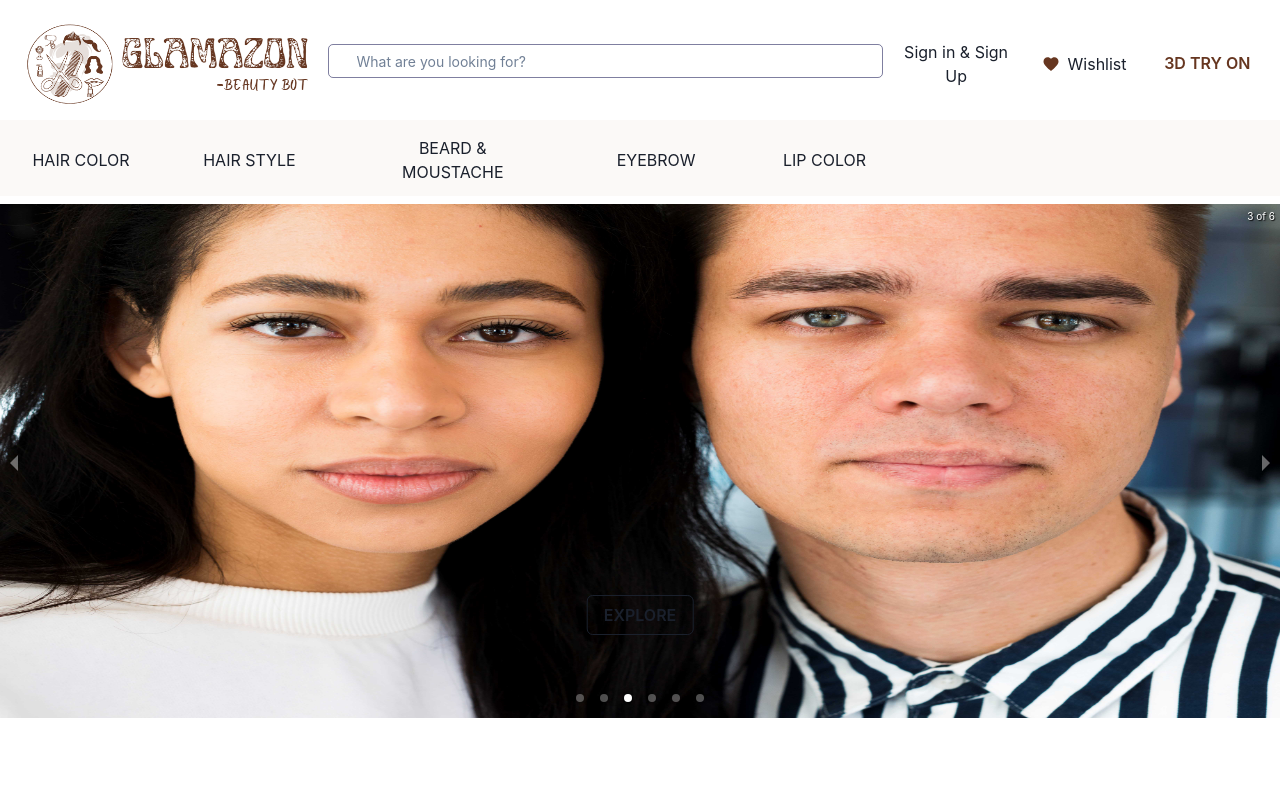
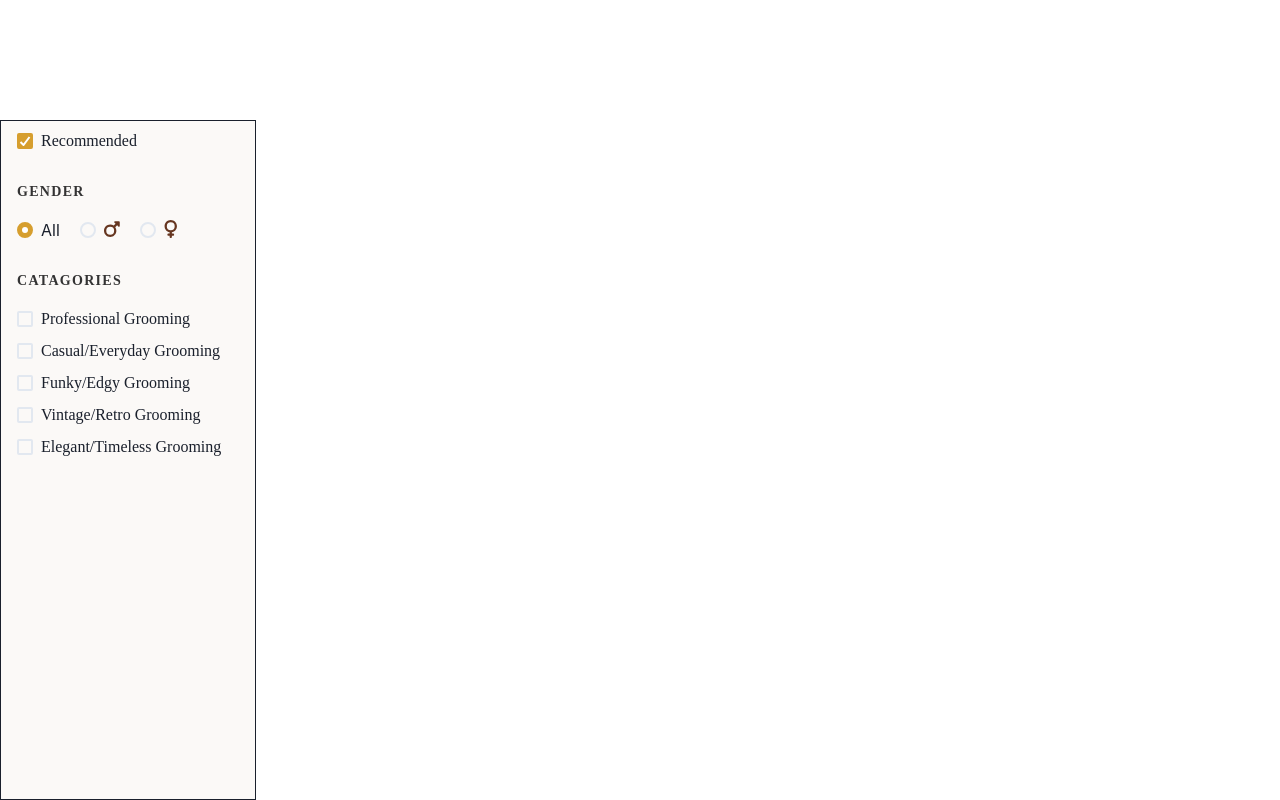
Before and after one commit to GopalaGovindharaju/Glamazon, a React (Create React App) app in the folder frontend/: page /lab in a window 1280 px wide. Built offline with nearby package versions, Linux system fonts and the light colour scheme; grey boxes are pictures that could not be loaded.

Commit message:
lab started

```diff
--- a/frontend/src/App.js
+++ b/frontend/src/App.js
@@ -1,5 +1,6 @@
 import './App.css';
 import Home from './components/Home';
+import Lab from './labcomponents/Lab';
 
 
 
@@ -8,7 +9,7 @@ import Home from './components/Home';
 function App(props) {
   return (
     <div className="App">
-      <Home/>
+      <Lab/>
     </div>
   );
 }
--- /dev/null
+++ b/frontend/src/labcomponents/Filter.js
@@ -0,0 +1,79 @@
+import { Box, Checkbox, Radio, RadioGroup, Stack, Text, VStack, calc} from '@chakra-ui/react'
+import { FontAwesomeIcon } from '@fortawesome/react-fontawesome';
+import { faMars, faVenus } from '@fortawesome/free-solid-svg-icons';
+import React from 'react'
+
+function Filter() {
+
+    const text_css = {
+      fontFamily: "LKFuturaStd-Medium",
+      fontWeight:'bold',
+      letterSpacing: "1.3px",
+      color: "rgb(51, 51, 51)",
+      fontSize: "14px",
+    };
+
+    const [value, setValue] = React.useState('all')
+
+  return (
+    <Box
+      border="solid 1px"
+      position="fixed"
+      left={0}
+      bottom={0}
+      top="15%"
+      right="80%"
+      py={2}
+      px={4}
+      bg='rgb(251, 249, 247)'
+    >
+      <Box display="flex" pb={7}>
+        <Checkbox colorScheme="yellow" defaultChecked fontFamily="LKFuturaStd">
+          Recommended
+        </Checkbox>
+      </Box>
+      <Box pb={7}>
+        <Box display="flex">
+          <Text style={text_css}>GENDER</Text>
+        </Box>
+        <RadioGroup onChange={setValue} value={value}>
+          <Stack direction="row" spacing={5}>
+            <Radio colorScheme="yellow" value="all" fontFamily="LKFuturaStd">
+              All
+            </Radio>
+            <Radio colorScheme="yellow" value="male">
+              <FontAwesomeIcon icon={faMars} fontSize={18} style={{ color: "#663620" }} />
+            </Radio>
+            <Radio colorScheme="yellow" value="female">
+              <FontAwesomeIcon icon={faVenus} fontSize={18} style={{ color: "#663620" }} />
+            </Radio>
+          </Stack>
+        </RadioGroup>
+      </Box>
+      <Box pb={7}>
+        <Box display='flex'>
+        <Text style={text_css}>CATAGORIES</Text>
+        </Box>
+        <VStack alignItems='start'>
+          <Checkbox fontFamily="LKFuturaStd" colorScheme="yellow">
+          Professional Grooming
+          </Checkbox>
+          <Checkbox fontFamily="LKFuturaStd" colorScheme="yellow">
+          Casual/Everyday Grooming
+          </Checkbox>
+          <Checkbox fontFamily="LKFuturaStd" colorScheme="yellow">
+          Funky/Edgy Grooming
+          </Checkbox>
+          <Checkbox fontFamily="LKFuturaStd" colorScheme="yellow">
+          Vintage/Retro Grooming
+          </Checkbox>
+          <Checkbox fontFamily="LKFuturaStd" colorScheme="yellow">
+          Elegant/Timeless Grooming
+          </Checkbox>
+        </VStack>
+      </Box>
+    </Box>
+  );
+}
+
+export default Filter
--- a/frontend/src/labcomponents/Lab.js
+++ b/frontend/src/labcomponents/Lab.js
@@ -1,9 +1,10 @@
 import React from 'react'
+import Filter from './Filter'
 
 function Lab() {
   return (
     <div>
-
+      <Filter/>
     </div>
   )
 }
```
